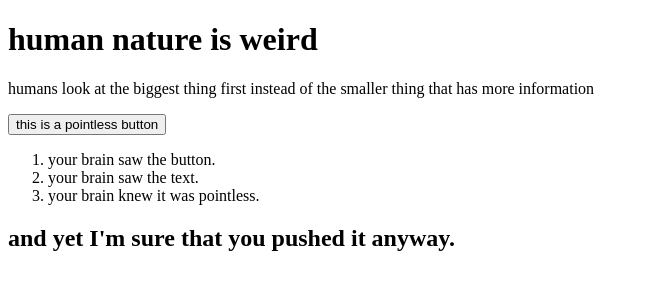
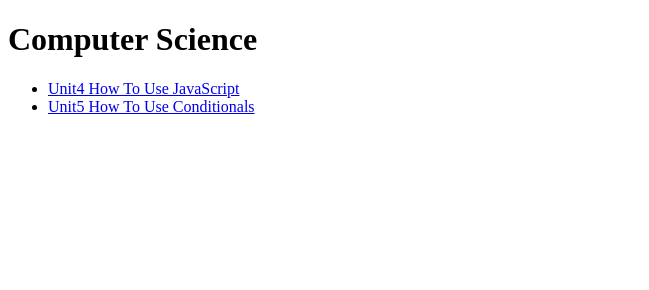
Before and after one commit to Duv8495/Duv8495.github.io, a plain HTML site: page index.html in a window 1280 px wide. Shown: the whole page, without its empty margins (0-649 px from the left). Drawn offline with Linux system fonts and the light colour scheme.

Commit message:
Update index.html

```diff
--- a/index.html
+++ b/index.html
@@ -7,14 +7,14 @@
     <title>Document</title>
 </head>
 <body>
-    <h1>human nature is weird</h1>
-    <p>humans look at the biggest thing first instead of the smaller thing that has more information</p>
-<button>this is a pointless button</button>
-<ol>
-    <li>your brain saw the button.</li>
-    <li>your brain saw the text.</li>
-    <li>your brain knew it was pointless.</li>
-</ol>
-<h2>and yet I'm sure that you pushed it anyway.</h2>
+    <h1>Computer Science</h1>
+    <ul>
+        <li>
+            <a href="/U4/Java Script.html">Unit4 How To Use JavaScript</a>
+        </li>
+        <li>
+            <a href="/U5/Conditionals.html">Unit5 How To Use Conditionals</a>
+        </li>
+    </ul>
 </body>
 </html>
```
